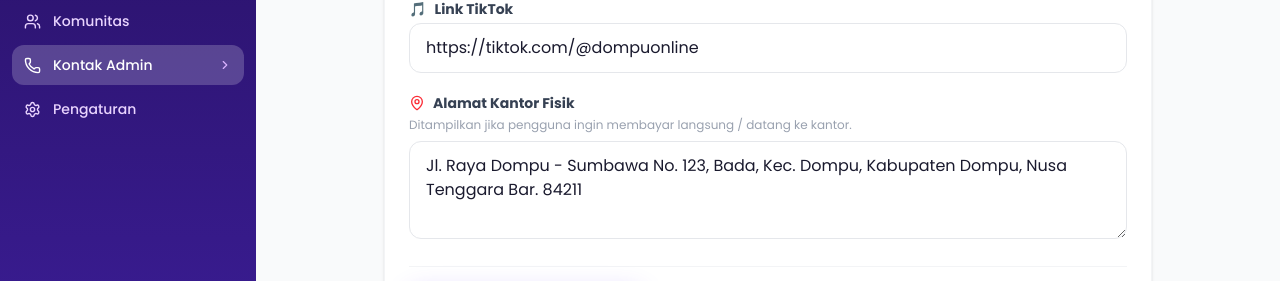
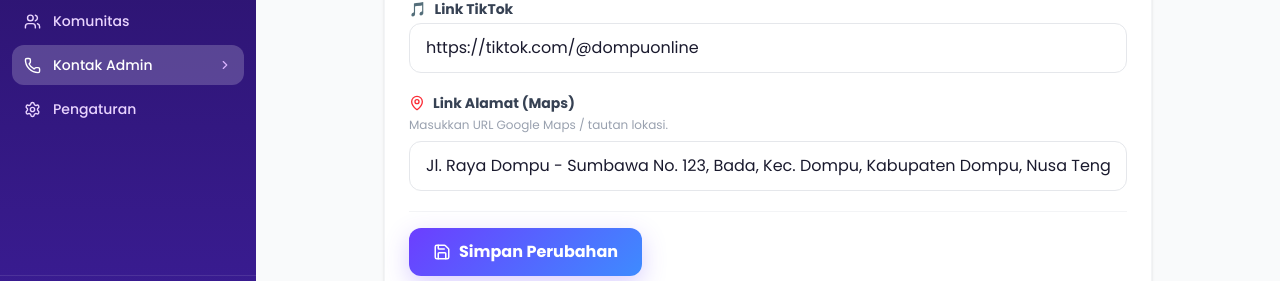
Before and after one commit to Bintang6699/DompuOnline, a Next.js app in the folder app/: page /admin/contact in a window 1280 px wide. Shown: the part 452-733 px from the top of the page. Built offline with nearby package versions, Linux system fonts and the light colour scheme; no server answers.

Commit message:
fix: address input to URL, fix admin settings save bug, fix mitra search RLS issue

```diff
--- a/app/src/app/actions/settings.ts
+++ b/app/src/app/actions/settings.ts
@@ -28,6 +28,10 @@ export async function updateSettings(data: any) {
   }
 
   try {
+    const dir = path.dirname(settingsPath)
+    if (!fs.existsSync(dir)) {
+      fs.mkdirSync(dir, { recursive: true })
+    }
     fs.writeFileSync(settingsPath, JSON.stringify(data, null, 2))
     return { success: true }
   } catch (err: any) {
--- /dev/null
+++ b/app/src/app/actions/vendors.ts
@@ -0,0 +1,29 @@
+'use server'
+
+import { createAdminClient } from '@/lib/supabase'
+
+export async function getPublicVendors() {
+  const adminSupabase = createAdminClient()
+
+  try {
+    const { data } = await adminSupabase
+      .from('vendors')
+      .select(`
+        *,
+        categories(name, slug, icon),
+        media(id, type, url),
+        ratings(quality_score, cleanliness_score, trust_score),
+        products(price),
+        services(price)
+      `)
+      .eq('status', 'approved')
+      .gte('subscription_end', new Date().toISOString())
+      .order('is_featured', { ascending: false })
+      .order('created_at', { ascending: false })
+
+    return data || []
+  } catch (error) {
+    console.error('Error fetching vendors:', error)
+    return []
+  }
+}
--- a/app/src/app/admin/contact/page.tsx
+++ b/app/src/app/admin/contact/page.tsx
@@ -109,15 +109,15 @@ export default function AdminContactPage() {
 
                 <div>
                   <label className="text-sm font-bold text-gray-700 flex items-center gap-2 mb-1">
-                    <MapPin size={16} className="text-red-500" /> Alamat Kantor Fisik
+                    <MapPin size={16} className="text-red-500" /> Link Alamat (Maps)
                   </label>
-                  <p className="text-xs text-gray-400 mb-2">Ditampilkan jika pengguna ingin membayar langsung / datang ke kantor.</p>
-                  <textarea
-                    rows={3}
+                  <p className="text-xs text-gray-400 mb-2">Masukkan URL Google Maps / tautan lokasi.</p>
+                  <input
+                    type="url"
                     value={formData.address}
                     onChange={(e) => setFormData({ ...formData, address: e.target.value })}
                     className="w-full px-4 py-3 rounded-xl border border-gray-200 focus:outline-none focus:ring-2 focus:ring-purple-500"
-                    placeholder="Alamat lengkap..."
+                    placeholder="https://maps.app.goo.gl/..."
                   />
                 </div>
 
--- a/app/src/app/contact/page.tsx
+++ b/app/src/app/contact/page.tsx
@@ -81,18 +81,18 @@ export default async function ContactPage() {
           )}
 
           {settings.address && (
-            <div className="bg-white rounded-2xl p-5 shadow-sm border border-gray-100 flex items-start gap-4 hover:border-red-300 transition-colors group mt-6">
+            <a href={settings.address.startsWith('http') ? settings.address : `https://${settings.address}`} target="_blank" rel="noopener noreferrer" className="bg-white rounded-2xl p-5 shadow-sm border border-gray-100 flex items-start gap-4 hover:border-red-300 transition-colors group mt-6 block">
               <div className="w-12 h-12 bg-red-50 rounded-full flex items-center justify-center shrink-0 group-hover:bg-red-500 transition-colors">
                 <MapPin size={24} className="text-red-500 group-hover:text-white transition-colors" />
               </div>
               <div className="flex-1">
-                <h3 className="font-black text-gray-900">Alamat Kantor Fisik</h3>
-                <p className="text-sm text-gray-600 mt-1 leading-relaxed">{settings.address}</p>
-                <div className="mt-3 inline-block bg-red-50 text-red-600 text-[10px] font-black px-2 py-1 rounded-md uppercase tracking-wide">
-                  Pembayaran Berlangganan / Konsultasi
+                <h3 className="font-black text-gray-900">Link Alamat (Maps)</h3>
+                <p className="text-sm text-gray-600 mt-1 leading-relaxed line-clamp-2">{settings.address}</p>
+                <div className="mt-3 inline-flex items-center gap-1 bg-red-50 text-red-600 text-[10px] font-black px-2 py-1 rounded-md uppercase tracking-wide">
+                  Buka Maps
                 </div>
               </div>
-            </div>
+            </a>
           )}
         </div>
       </main>
--- a/app/src/app/mitra/page.tsx
+++ b/app/src/app/mitra/page.tsx
@@ -9,6 +9,8 @@ import { Search, MapPin, SlidersHorizontal, Tag } from 'lucide-react'
 import { CATEGORIES } from '@/lib/categories'
 import Link from 'next/link'
 
+import { getPublicVendors } from '@/app/actions/vendors'
+
 export default function MitraPage() {
   const [vendors, setVendors] = useState<Vendor[]>([])
   const [loading, setLoading] = useState(true)
@@ -19,28 +21,8 @@ export default function MitraPage() {
   useEffect(() => {
     async function fetchMitraData() {
       setLoading(true)
-      let query = supabase
-        .from('vendors')
-        .select(`
-          *,
-          categories(name, slug, icon),
-          media(id, type, url),
-          ratings(quality_score, cleanliness_score, trust_score),
-          products(price),
-          services(price)
-        `)
-        .eq('status', 'approved')
-        .gte('subscription_end', new Date().toISOString())
-        .order('is_featured', { ascending: false })
-        .order('created_at', { ascending: false })
 
-      if (activeCategory !== 'semua') {
-        // We need to fetch the category ID first or filter by category relation
-        // An easier way is to fetch all and filter in JS if category list is small,
-        // or query properly. Let's assume we fetch all active and filter because we also need text search.
-      }
-
-      const { data } = await query
+      const data = await getPublicVendors()
 
       if (data) {
         let filteredInfo = data as Vendor[]
```
